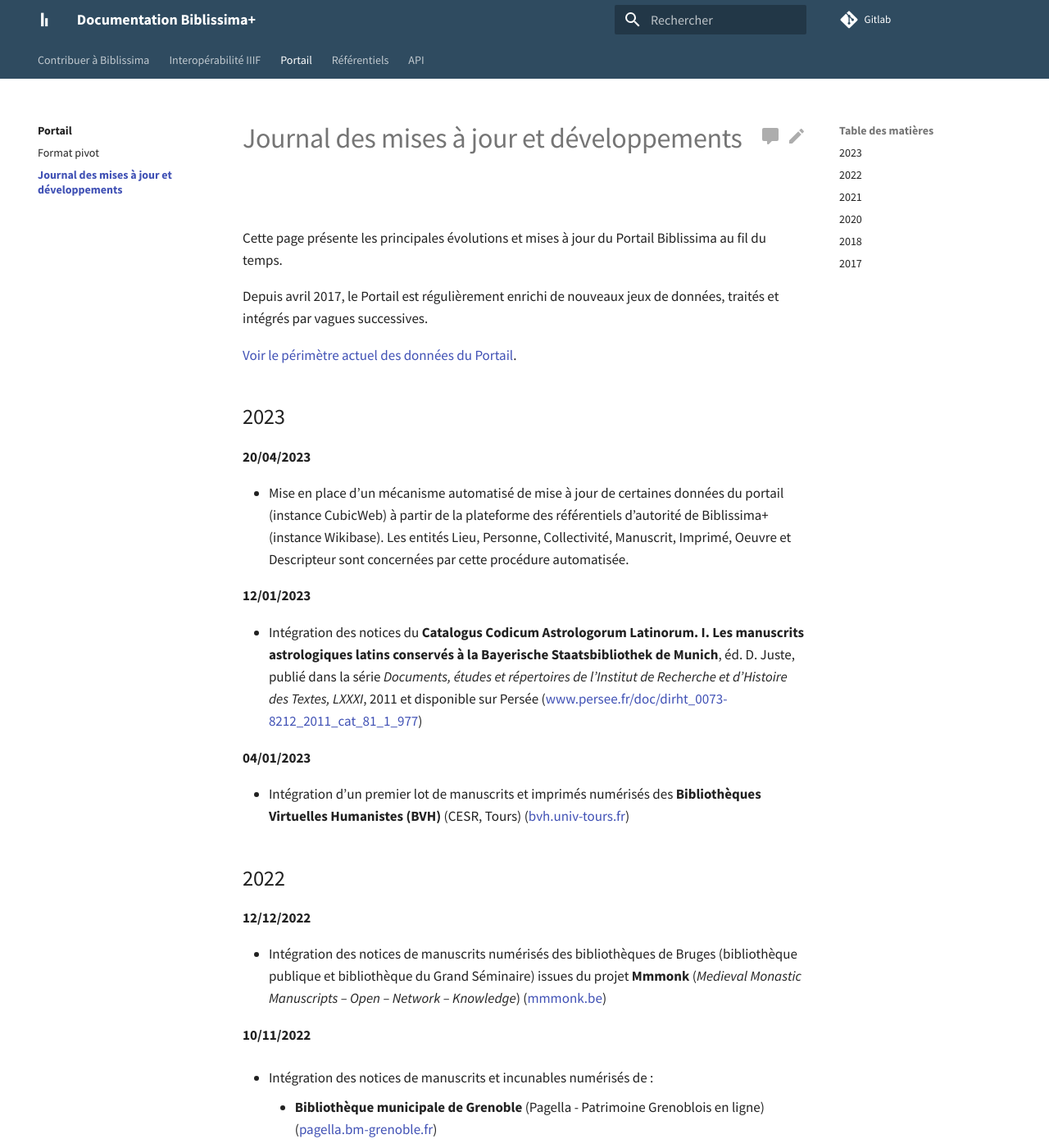
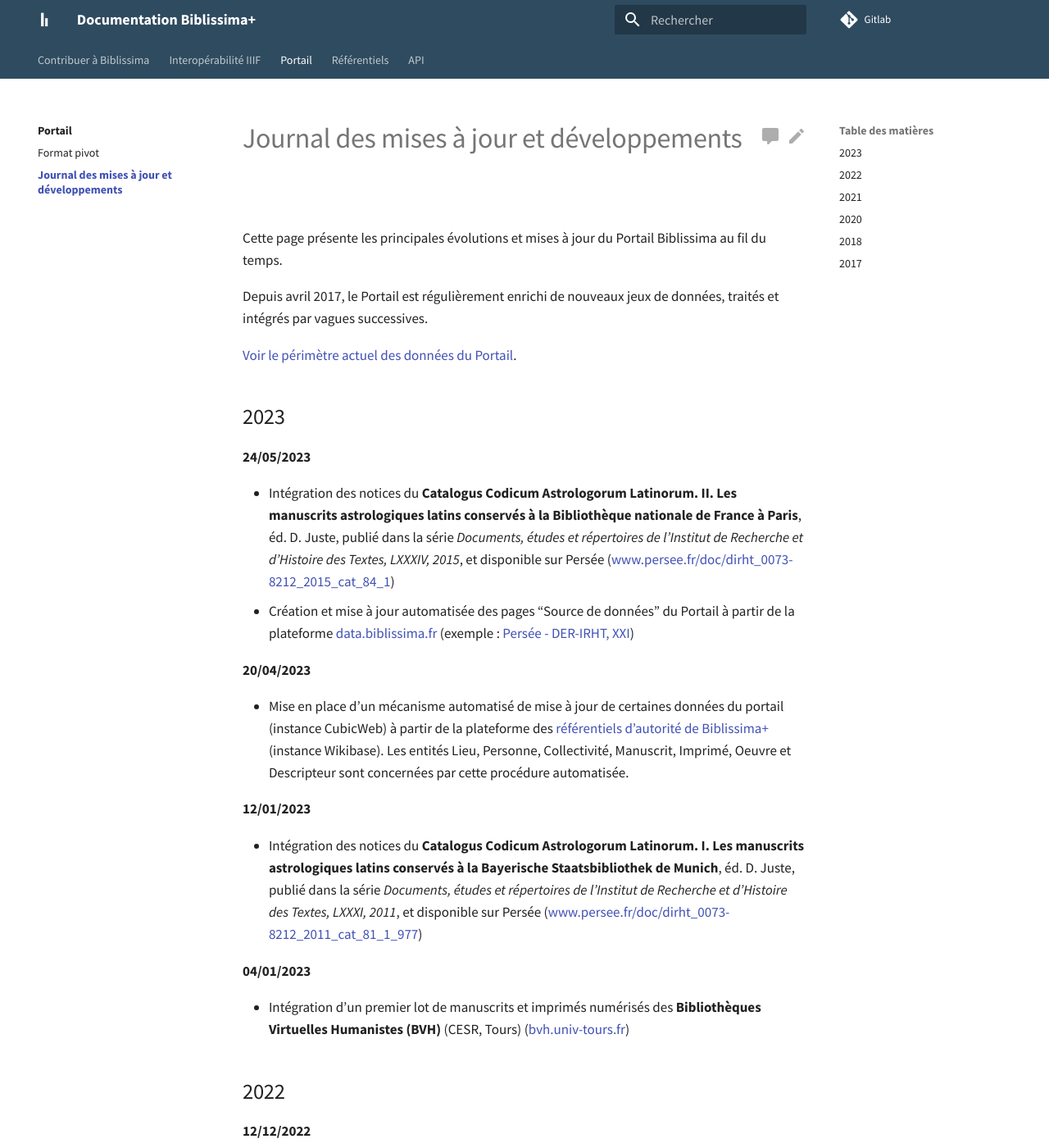
Before and after one commit to biblissima/doc.biblissima, an MkDocs documentation site: the page built from docs/portail/changelog.md, in a window 1280 px wide and 1400 px high. Shown: the whole window at 82% size. Built offline with MkDocs 1.6.1 and Material for MkDocs 9.7.7, drawn with Linux system fonts in a browser that asks for light colours.

Commit message:
Add CCAL-BnF and update changelog

```diff
--- a/docs/portail/changelog.md
+++ b/docs/portail/changelog.md
@@ -8,14 +8,20 @@ Depuis avril 2017, le Portail est régulièrement enrichi de nouveaux jeux de do
 
 ## 2023
 
+**24/05/2023**
+
+- Intégration des notices du **Catalogus Codicum Astrologorum Latinorum. II. Les manuscrits astrologiques latins conservés à la Bibliothèque nationale de France à Paris**, éd. D. Juste, publié dans la série _Documents, études et répertoires de l’Institut de Recherche et d’Histoire des Textes, LXXXIV, 2015_, et disponible sur Persée ([www.persee.fr/doc/dirht_0073-8212_2015_cat_84_1](https://www.persee.fr/doc/dirht_0073-8212_2015_cat_84_1))
+- Création et mise à jour automatisée des pages "Source de données" du Portail à partir de la plateforme [data.biblissima.fr](https://data.biblissima.fr) (exemple : [Persée - DER-IRHT, XXI](https://portail.biblissima.fr/fr/database/Q313338))
+
+
 **20/04/2023**
 
-- Mise en place d'un mécanisme automatisé de mise à jour de certaines données du portail (instance CubicWeb) à partir de la plateforme des référentiels d’autorité de Biblissima+ (instance Wikibase). Les entités Lieu, Personne, Collectivité, Manuscrit, Imprimé, Oeuvre et Descripteur sont concernées par cette procédure automatisée.
+- Mise en place d'un mécanisme automatisé de mise à jour de certaines données du portail (instance CubicWeb) à partir de la plateforme des [référentiels d’autorité de Biblissima+](https://data.biblissima.fr) (instance Wikibase). Les entités Lieu, Personne, Collectivité, Manuscrit, Imprimé, Oeuvre et Descripteur sont concernées par cette procédure automatisée.
 
 
 **12/01/2023**
 
-- Intégration des notices du **Catalogus Codicum Astrologorum Latinorum. I. Les manuscrits astrologiques latins conservés à la Bayerische Staatsbibliothek de Munich**, éd. D. Juste, publié dans la série _Documents, études et répertoires de l’Institut de Recherche et d’Histoire des Textes, LXXXI_, 2011 et disponible sur Persée ([www.persee.fr/doc/dirht_0073-8212_2011_cat_81_1_977](https://www.persee.fr/doc/dirht_0073-8212_2011_cat_81_1_977))
+- Intégration des notices du **Catalogus Codicum Astrologorum Latinorum. I. Les manuscrits astrologiques latins conservés à la Bayerische Staatsbibliothek de Munich**, éd. D. Juste, publié dans la série _Documents, études et répertoires de l’Institut de Recherche et d’Histoire des Textes, LXXXI, 2011_, et disponible sur Persée ([www.persee.fr/doc/dirht_0073-8212_2011_cat_81_1_977](https://www.persee.fr/doc/dirht_0073-8212_2011_cat_81_1_977))
 
 **04/01/2023**
 
```
Also changed, not shown: docs/portail/index.md (+2 -1 lines).
